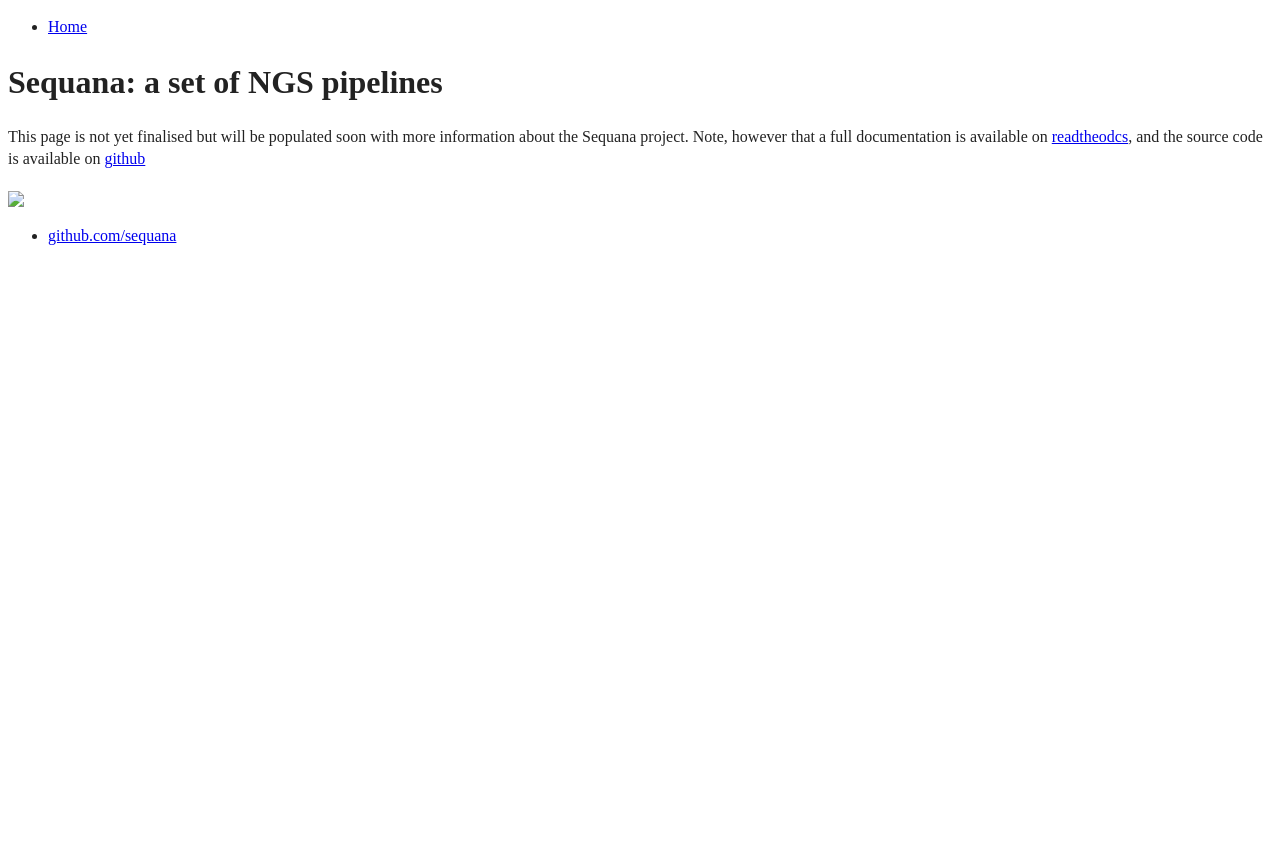
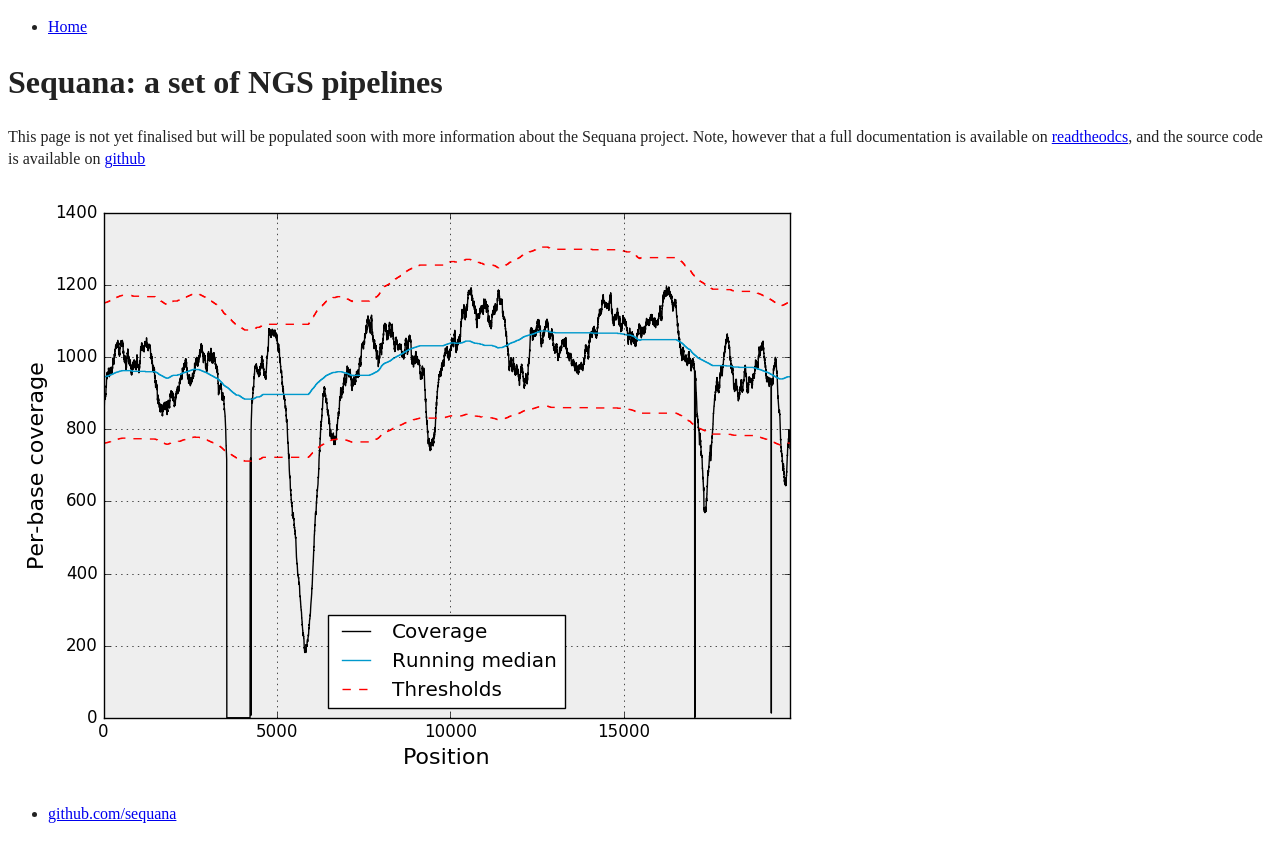
Before and after one commit to sequana/sequana.github.io, a Jekyll site: the page built from index.html, in a window 1280 px wide. Shown: the top 862 px of the page. Built offline with Jekyll 4.4.1, drawn with Linux system fonts in a browser that asks for light colours.

Commit message:
Update index.html

```diff
--- a/index.html
+++ b/index.html
@@ -13,6 +13,6 @@
 
 	<div>
 
-		<a href="http://sequana.readthedocs.org"><img src="image/coverage.png"></a>
+		<a href="http://sequana.readthedocs.org"><img src="images/coverage.png"></a>
 	</div>
 </div>
```
